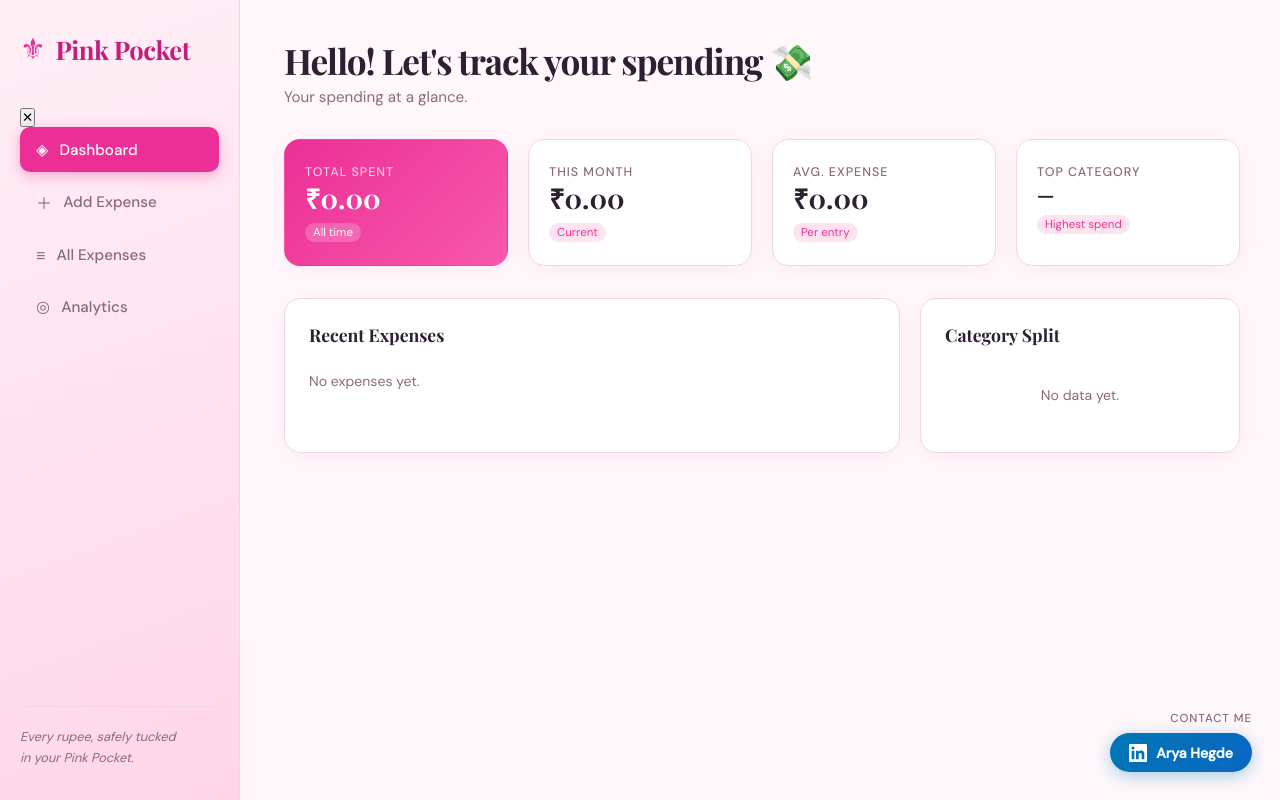
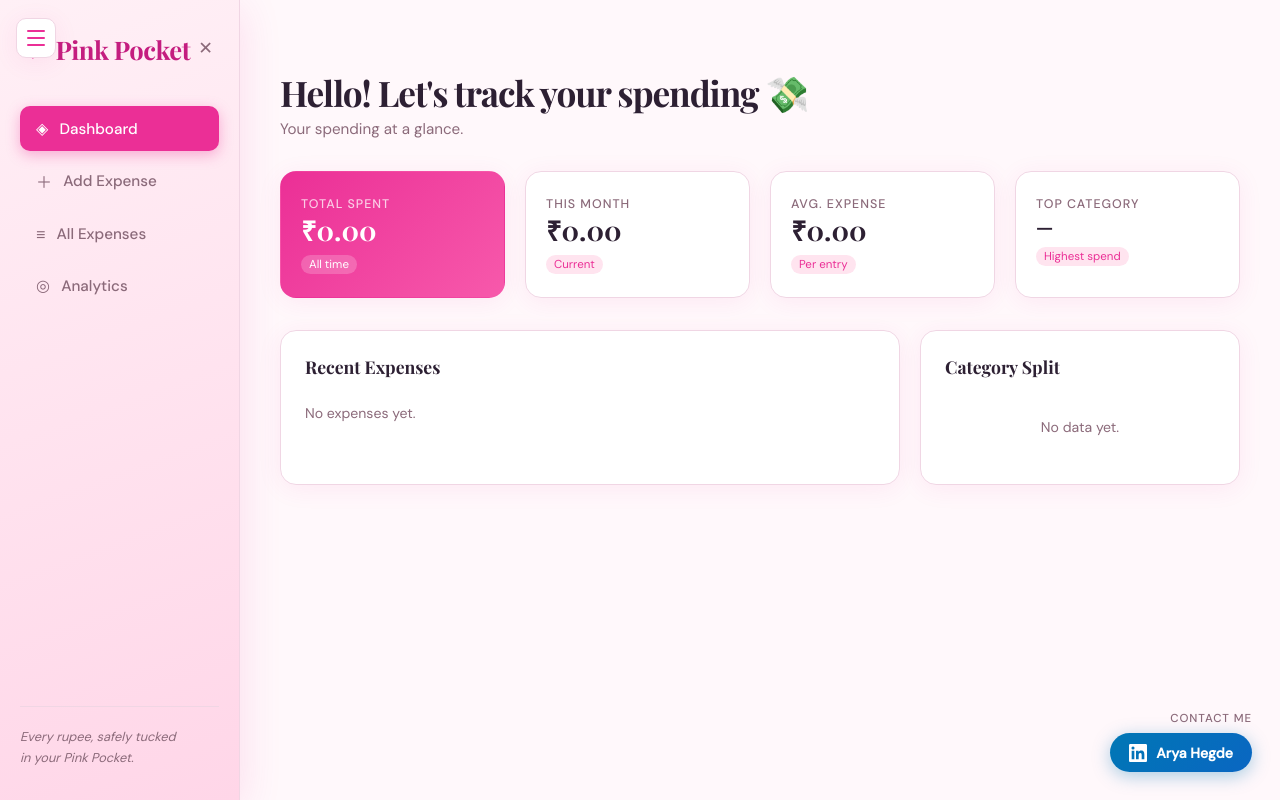
Before and after one commit to aryahegde03-gif/pink-pocket-expense-tracker, a Flask app: page / in a window 1280 px wide. Run offline with Flask 3, Linux system fonts and the light colour scheme; data that the repository does not hold is empty.

Commit message:
style.css

```diff
--- a/static/style.css
+++ b/static/style.css
@@ -32,6 +32,47 @@ body {
   overflow-x: hidden;
 }
 
+/* ── Hamburger Toggle Button ─────────────── */
+.sidebar-toggle {
+  position: fixed;
+  top: 1.1rem;
+  left: 1rem;
+  z-index: 300;
+  background: var(--white);
+  border: 1.5px solid var(--border);
+  border-radius: 10px;
+  width: 40px;
+  height: 40px;
+  display: flex;
+  flex-direction: column;
+  justify-content: center;
+  align-items: center;
+  gap: 5px;
+  cursor: pointer;
+  box-shadow: var(--shadow);
+  transition: var(--transition);
+}
+.sidebar-toggle:hover { background: var(--blush); border-color: var(--pink-300); }
+.sidebar-toggle span {
+  display: block;
+  width: 18px;
+  height: 2px;
+  background: var(--pink-500);
+  border-radius: 2px;
+  transition: var(--transition);
+}
+
+/* ── Overlay ─────────────────────────────── */
+.sidebar-overlay {
+  display: none;
+  position: fixed;
+  inset: 0;
+  background: rgba(45, 32, 51, 0.35);
+  z-index: 150;
+  backdrop-filter: blur(2px);
+}
+.sidebar-overlay.active { display: block; }
+
 /* ── Sidebar ─────────────────────────────── */
 .sidebar {
   width: 240px;
@@ -43,14 +84,40 @@ body {
   padding: 2rem 1.25rem;
   position: fixed;
   top: 0; left: 0; bottom: 0;
-  z-index: 10;
+  z-index: 200;
+  transform: translateX(0);
+  transition: transform 0.3s cubic-bezier(0.4,0,0.2,1);
+  box-shadow: var(--shadow-lg);
 }
+.sidebar.collapsed {
+  transform: translateX(-100%);
+}
+
+/* Sidebar top row */
+.sidebar-top {
+  display: flex;
+  align-items: center;
+  justify-content: space-between;
+  margin-bottom: 2.5rem;
+}
+
+.sidebar-close {
+  background: none;
+  border: none;
+  font-size: 1.1rem;
+  color: var(--muted);
+  cursor: pointer;
+  padding: 4px 6px;
+  border-radius: 6px;
+  transition: var(--transition);
+  line-height: 1;
+}
+.sidebar-close:hover { background: var(--pink-100); color: var(--pink-600); }
 
 .logo {
   display: flex;
   align-items: center;
   gap: 0.6rem;
-  margin-bottom: 2.5rem;
 }
 .logo-icon {
   font-size: 1.8rem;
@@ -108,8 +175,12 @@ body {
 .main {
   margin-left: 240px;
   flex: 1;
-  padding: 2.5rem 2.5rem 3rem;
+  padding: 4.5rem 2.5rem 3rem;
   min-height: 100vh;
+  transition: margin-left 0.3s cubic-bezier(0.4,0,0.2,1);
+}
+.main.expanded {
+  margin-left: 0;
 }
 
 /* ── Section ─────────────────────────────── */
```
Also changed, not shown: other parts of static/style.css (+41 -4 lines).
